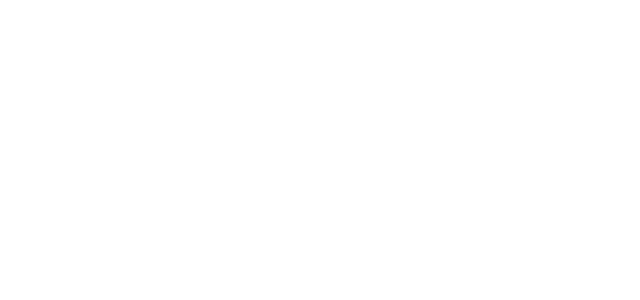
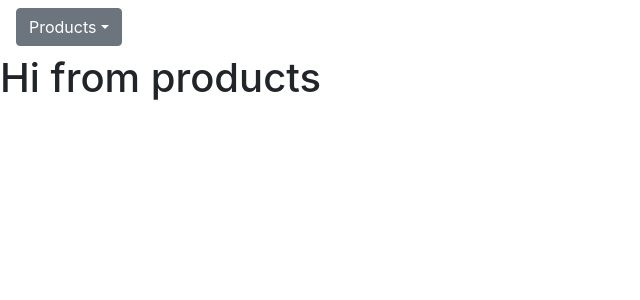
Before and after one commit to helio-training/student-market, a React (Create React App) app: page /wine in a window 1280 px wide. Shown: the top 300 px of the page, without its empty margins (0-640 px from the left). Built offline with nearby package versions, Linux system fonts and the light colour scheme.

Commit message:
nav bar and wine.js

```diff
--- a/src/App.js
+++ b/src/App.js
@@ -1,12 +1,14 @@
 import React, { Component } from 'react';
+import Navigation from "./Routes/Navigation/component";
 
-
+import WineProducts from './Routes/Products/wine'
 
 class App extends Component {
   render() {
     return (
       <div>
-
+        <Navigation/>
+        <WineProducts/>
       </div>
     );
   }
--- a/src/Routes/Navigation/component.js
+++ b/src/Routes/Navigation/component.js
@@ -0,0 +1,48 @@
+import React, { Component } from 'react';
+import { Navbar, Nav } from 'reactstrap';
+
+import NavigationLink from './navigation-link/component'
+
+class Navigation extends Component {
+    render () {
+        return (
+            <Navbar light={true} className="Bg-light main-navigation">
+                <Nav>
+                    <NavigationLink
+                        type="dropdown"
+                        label="Products"
+                        dropdownLinks={[
+                            {
+                                label: 'Wine',
+                                href: ''
+                            },
+                            {
+                                label: '',
+                                href: ''
+                            },
+                            {
+                                label: '',
+                                href: ''
+                            },
+                            {
+                                label: '',
+                                href: ''
+                            },
+                            {
+                                label: '',
+                                href: ''
+                            },
+                            {
+                                label: '',
+                                href: ''
+                            },
+
+                        ]}/>
+
+                </Nav>
+            </Navbar>
+        )
+    }
+}
+
+export default Navigation
--- a/src/Routes/Navigation/navigation-link/component.js
+++ b/src/Routes/Navigation/navigation-link/component.js
@@ -0,0 +1,44 @@
+import React, {Component} from 'react';
+import { ButtonDropdown, DropdownToggle, DropdownMenu, DropdownItem, NavLink } from 'reactstrap';
+
+class NavigationLink extends Component {
+    constructor(props) {
+        super(props);
+        this.state = {
+            dropdownOpen: false
+        }
+    }
+
+    toggle = () => {
+        this.setState({
+            dropdownOpen : !this.state.dropdownOpen
+        })
+    }
+    renderLink () {
+        return <NavLink href="#">{this.props.label}</NavLink>
+    }
+    renderDropdown () {
+        const items = this.props.dropdownLinks.map((link) => {
+            return <DropdownItem disabled={link.disabled}
+                                 header={link.header}>{link.label}</DropdownItem>
+        })
+        return (
+            <div>
+                <ButtonDropdown isOpen={this.state.dropdownOpen} toggle={this.toggle}>
+                    <DropdownToggle caret>
+                        {this.props.label}
+                    </DropdownToggle>
+                    <DropdownMenu>
+                        {items}
+                    </DropdownMenu>
+                </ButtonDropdown>
+            </div>
+        );
+    }
+
+    render () {
+        return (this.props.type === 'dropdown') ? this.renderDropdown() : this.renderLink()
+    }
+}
+
+export default NavigationLink
--- /dev/null
+++ b/src/Routes/Products/wine.js
@@ -0,0 +1,53 @@
+import React, { Component } from 'react'
+
+class WineProducts  extends Component {
+    constructor (props) {
+        super(props)
+        this.state = {
+            wineList: [
+                {
+                    src: 'https://www.theprisonerwinecompany.com/assets/images/contentblock/photos/Prisoner.jpg',
+                    cardTitle: 'The Prisoner',
+                    cardText: 'Persistent flavors of ripe raspberry, boysenberry, pomegranate, and vanilla linger for a smooth finish.',
+                    price: '$47.00'
+                },
+                {
+                    src: 'https://www.craftbeerkings.com/image/cache/data/menagecalred14-1000x1000.jpg',
+                    cardTitle: 'Menage a Trois',
+                    cardText: 'Luscious love affair offering bold blackberry and raspberry nature.',
+                    price: '$19.00'
+                },
+                {
+                    src: 'https://s.financesonline.com/uploads/romanee-1024x885.jpg',
+                    cardTitle: 'Domaine de la Romanee-Conti 1990',
+                    cardText: `This wine enjoys the reputation of the world's finest Pinot Noir. Wine is produced on a tiny parcel of land where vines are on the average over 50 years old.`,
+                    price: '$20,975.00'
+                },
+                {
+                    src: 'https://s.financesonline.com/uploads/cheval.jpg',
+                    cardTitle: 'Cheval Blanc 1947',
+                    cardText: 'One of the most expensive wines in the world!',
+                    price: '$33,781.00'
+                },
+                {
+                    src: 'https://s.financesonline.com/uploads/margaux.jpg',
+                    cardTitle: 'Chateau Margaux 1787',
+                    cardText: 'Known as the most expensive wine never to be sold, this wine’s initial price was around $500,000. It was authenticated to be once part of the wine collection of Thomas Jefferson.',
+                    price: '$500,000.00'
+                },
+                {
+                    src: 'https://s.financesonline.com/uploads/eagle-1024x798.jpg',
+                    cardTitle: 'Screaming Eagle Cabernet Sauvignon 1992',
+                    cardText: 'This is the Grand Royale of all the most expensive wines out there. In a Napa valley wine auction in 2000, this wine got the highest bid, with a whopping price tag of around $500,000.',
+                    price: '$500,000.00'
+                },
+            ]
+        }
+    }
+
+    render () {
+        return <h1>Hi from products</h1>
+    }
+}
+
+export default WineProducts
--- a/src/index.js
+++ b/src/index.js
@@ -4,6 +4,7 @@
 import ReactDOM from 'react-dom';
 import App from './App';
 import registerServiceWorker from './registerServiceWorker';
+import 'bootstrap/dist/css/bootstrap.css';
 
 ReactDOM.render(<App />, document.getElementById('root'));
 registerServiceWorker();
```
Also changed, not shown: 1 other file (tests, documents, lock files or other folders).
